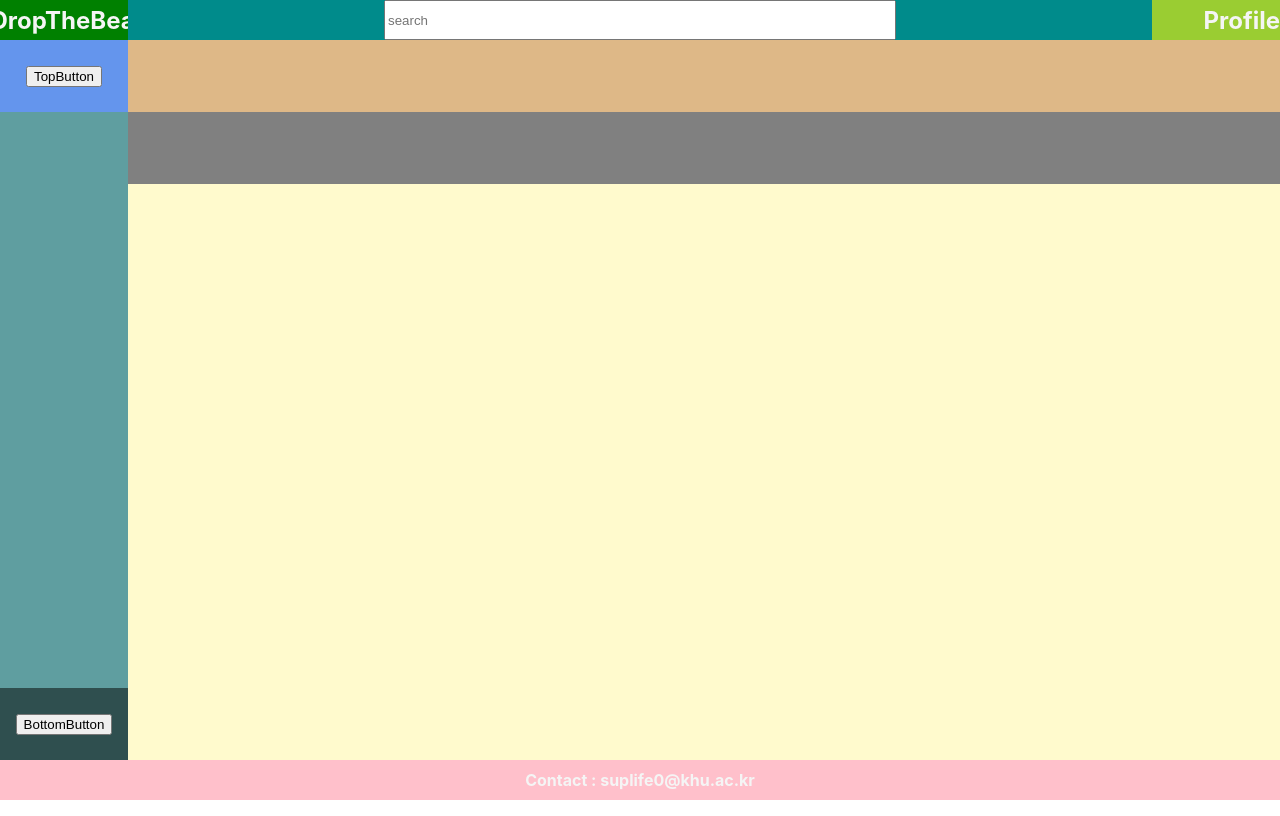
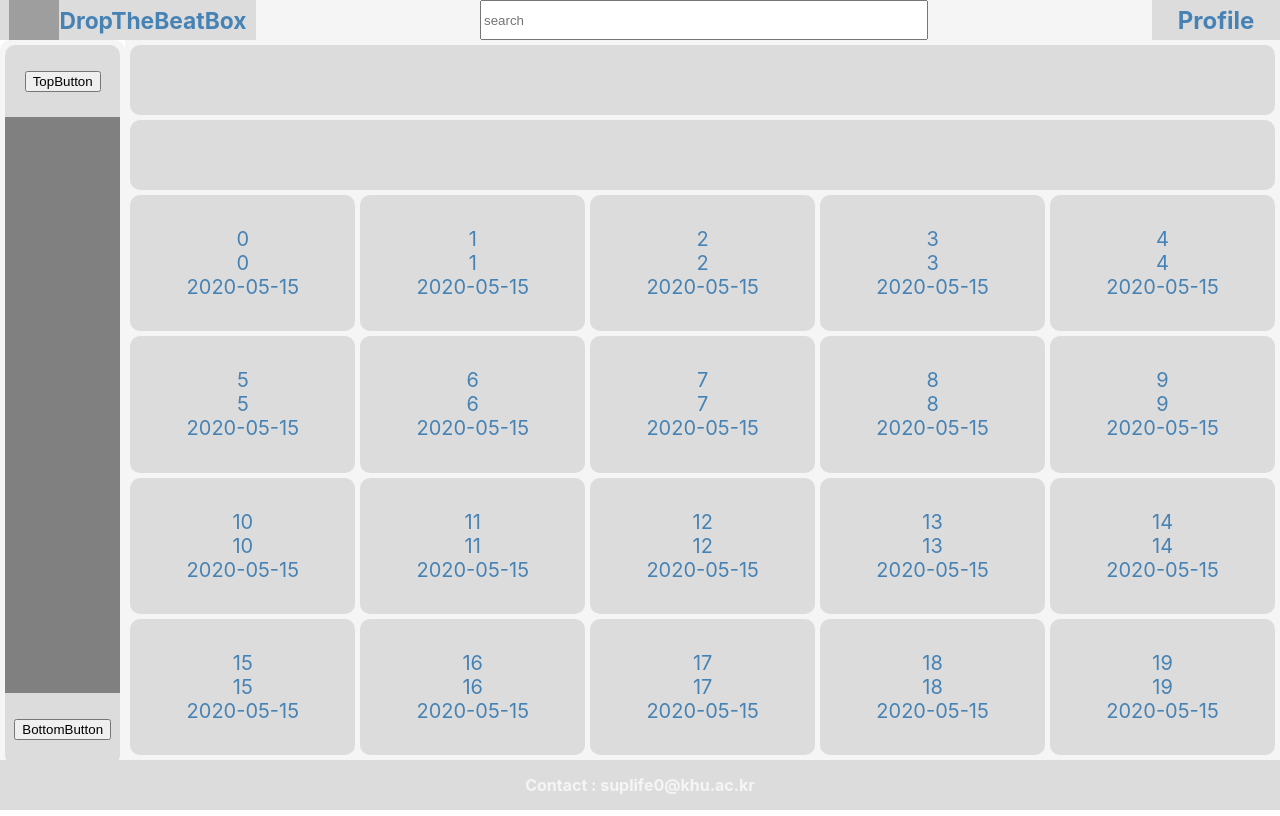
Before and after one commit to drop-the-beat-box/client, a React (Create React App) app: page / in a window 1280 px wide. Built offline with nearby package versions, Linux system fonts and the light colour scheme; grey boxes are pictures that could not be loaded.

Commit message:
feat : 그리드 레이아웃 적용 및 컬러 수정

```diff
--- a/src/assets/css/body.css
+++ b/src/assets/css/body.css
@@ -1,38 +1,65 @@
 .body {
   display: flex;
+  padding: 5px;
   flex-direction: column;
-    background: gainsboro;
-    width: 90%;
+  gap: 5px;
+  background: whitesmoke;
+  width: 100%;
   height: 100%;
   color: royalblue;
   box-sizing: border-box;
   justify-content: center;
+  align-items: center;
 }
 
-
-.body-top{
+.body-top {
   display: flex;
   align-items: center;
   justify-content: center;
   width: 100%;
   height: 10%;
-    background-color:burlywood;
+  background-color: gainsboro;
+  border-radius: 10px;
 }
 
-.body-second{
+.body-second {
   display: flex;
   align-items: center;
   justify-content: center;
   width: 100%;
   height: 10%;
-    background-color:grey;
+  background-color: gainsboro;
+  border-radius: 10px;
 }
 
-.body-main{
+.body-main {
   display: flex;
   align-items: center;
   justify-content: center;
   width: 100%;
   height: 80%;
-    background-color: lemonchiffon;
+  background-color: gainsboro;
+  border-radius: 10px;
 }
+
+.body-container {
+  display: grid;
+  grid-template-columns: repeat(5, 1fr);
+  grid-template-rows: repeat(4, 1fr);
+  gap: 5px;
+  width: 100%;
+  height: 100%;
+  background-color: whitesmoke;
+}
+
+.content-entity {
+  display: flex;
+  font-size: 20px;
+  color: steelblue;
+  flex-direction: column;
+  align-items: center;
+  justify-content: center;
+  background-color: gainsboro;
+  box-sizing: border-box;
+  border-radius: 10px;
+}
--- a/src/assets/css/footer.css
+++ b/src/assets/css/footer.css
@@ -1,9 +1,10 @@
-.footer{
+.footer {
   display: flex;
   width: 100%;
   height: 100%;
   color: whitesmoke;
   align-items: center;
   justify-content: center;
-    background-color: pink;
+  padding: 5px;
+  background-color: gainsboro;
 }
--- a/src/assets/css/header.css
+++ b/src/assets/css/header.css
@@ -1,45 +1,46 @@
-div {
-    box-sizing: border-box;
-}
-
-.header{
+.header {
   display: flex;
-    background: whitesmoke;
   width: 100%;
   height: 100%;
   color: whitesmoke;
   align-items: center;
+  justify-content: center;
+  background: whitesmoke;
+  border-radius: 10px;
 }
 
-.header-search{
+.header-search {
   display: flex;
-    width: 80%;
+  width: 70%;
   height: 100%;
   align-items: center;
   justify-content: center;
-    background-color:darkcyan;
 }
 
-.header-searchbar{
+.header-searchbar {
   display: flex;
   width: 50%;
   height: 100%;
 }
 
-.header-logo{
+.header-logo {
+  display: flex;
+  width: 20%;
+  height: 100%;
+  align-items: center;
+  justify-content: center;
+  color: steelblue;
+  background: gainsboro;
+  font-size: 95%;
+}
+
+.header-profile {
   display: flex;
   width: 10%;
   height: 100%;
   align-items: center;
   justify-content: center;
-    background-color: green;
+  background: gainsboro;
+  color: steelblue;
+  font-size: 100%;
 }
-
-.header-profile{
-    display: flex;
-    width: 10%;
-    height: 100%;
-    align-items: center;
-    justify-content: right;
-    background-color: yellowgreen;
-}
--- a/src/assets/css/layout.css
+++ b/src/assets/css/layout.css
@@ -1,7 +1,7 @@
-.layout{
+.layout {
   display: flex;
   flex-direction: column;
-    background-color: aqua;
+  background-color: white;
 }
 
 .top {
@@ -10,14 +10,14 @@
   height: 5vh;
 }
 
-.middle{
+.middle {
   display: flex;
   flex-direction: row;
   width: 100%;
   height: 90vh;
 }
 
-.bottom{
+.bottom {
   display: flex;
   width: 100%;
   height: 5vh;
--- a/src/assets/css/sidebar.css
+++ b/src/assets/css/sidebar.css
@@ -1,43 +1,46 @@
 .sidebar {
   display: flex;
   flex-direction: column;
-    background-color: rgba(118, 118, 118, 0.582);
-    width : 10%;
-    height : 100%;
+  background-color: whitesmoke;
+  padding: 5px;
+  width: 10%;
+  height: 100%;
+  border-radius: 10px;
 }
 
-.sidebar-top{
+.sidebar-top {
   display: flex;
   align-items: center;
   justify-content: center;
   height: 10%;
-    background-color:cornflowerblue;
+  background-color: gainsboro;
+  border-top-left-radius: 10px;
+  border-top-right-radius: 10px;
 }
 
-.sidebar-topbutton{
-
+.sidebar-topbutton {
 }
 
-.sidebar-middle{
+.sidebar-middle {
   display: flex;
   align-items: center;
   justify-content: center;
   height: 80%;
-    background-color:cadetblue;
+  background-color: grey;
 }
 
-.sidebar-middleview{
-
+.sidebar-middleview {
 }
 
-.sidebar-bottom{
+.sidebar-bottom {
   display: flex;
   align-items: center;
   justify-content: center;
   height: 10%;
-    background-color:darkslategray;
+  background-color: gainsboro;
+  border-bottom-left-radius: 10px;
+  border-bottom-right-radius: 10px;
 }
 
-.sidebar-bottombutton{
-
+.sidebar-bottombutton {
 }
--- a/src/components/Body.jsx
+++ b/src/components/Body.jsx
@@ -1,18 +1,47 @@
+function Content(props) {
+  return (
+    <div className="content-entity">
+      <div>{props.id}</div>
+      <div>{props.name}</div>
+      <div>{props.date}</div>
+    </div>
+  );
+}
+
 function Body() {
-    return (
-        <body className="body">
-            <div className="body-top">
+  let dataNum = 20;
+  let sampleList = GenerateSampleData(dataNum);
+  let rendering = [];
+  for (let i = 0; i < sampleList.length; i++) {
+    rendering.push(
+      <Content
+        id={sampleList[i].id}
+        name={sampleList[i].name}
+        date={sampleList[i].date}
+      ></Content>
+    );
+  }
 
-            </div>
-            <div className="body-second">
+  return (
+    <body className="body">
+      <div className="body-top"></div>
+      <div className="body-second"></div>
 
-            </div>
+      <div className="body-main">
+        <div className="body-container">{rendering}</div>
+      </div>
+    </body>
+  );
+}
 
-            <div className="body-main">
+function GenerateSampleData(dataNum) {
+  let sampleData = [];
 
-            </div>
-        </body>
-    )
+  for (let index = 0; index < dataNum; index++) {
+    sampleData.push({ id: index, name: ("Entity", index), date: "2020-05-15" });
+  }
+
+  return sampleData;
 }
 
 export default Body;
```
Lines whose indentation alone changed are shown as unchanged.
